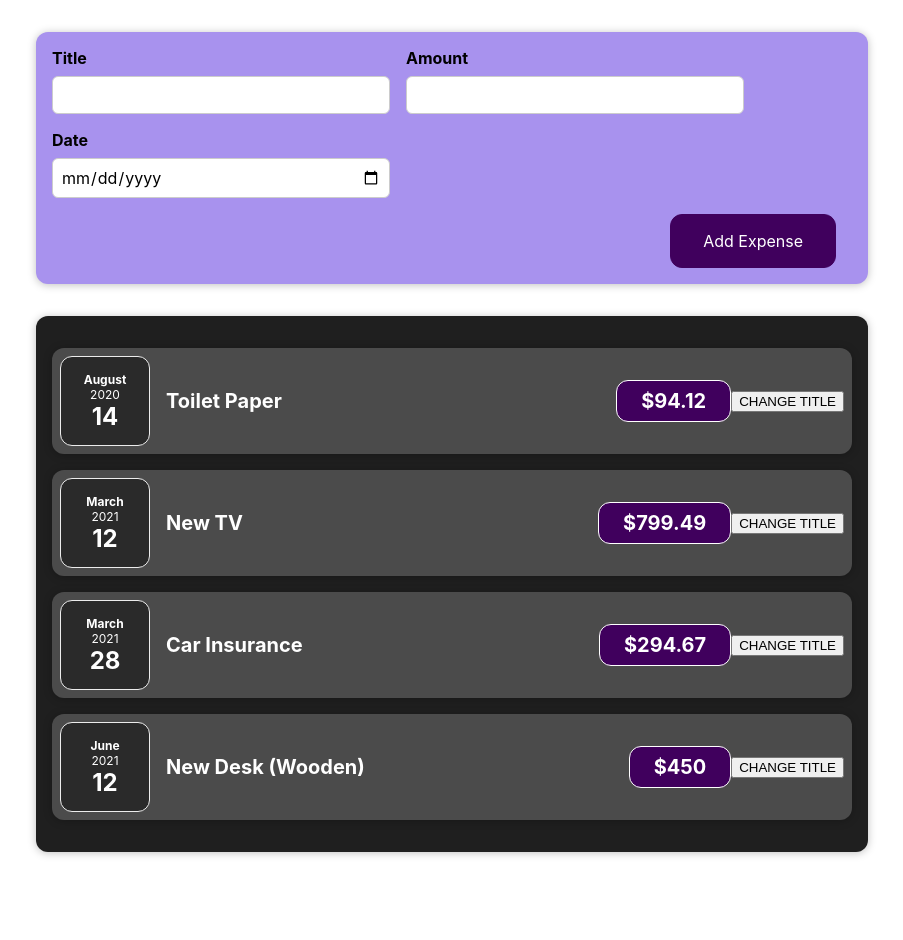
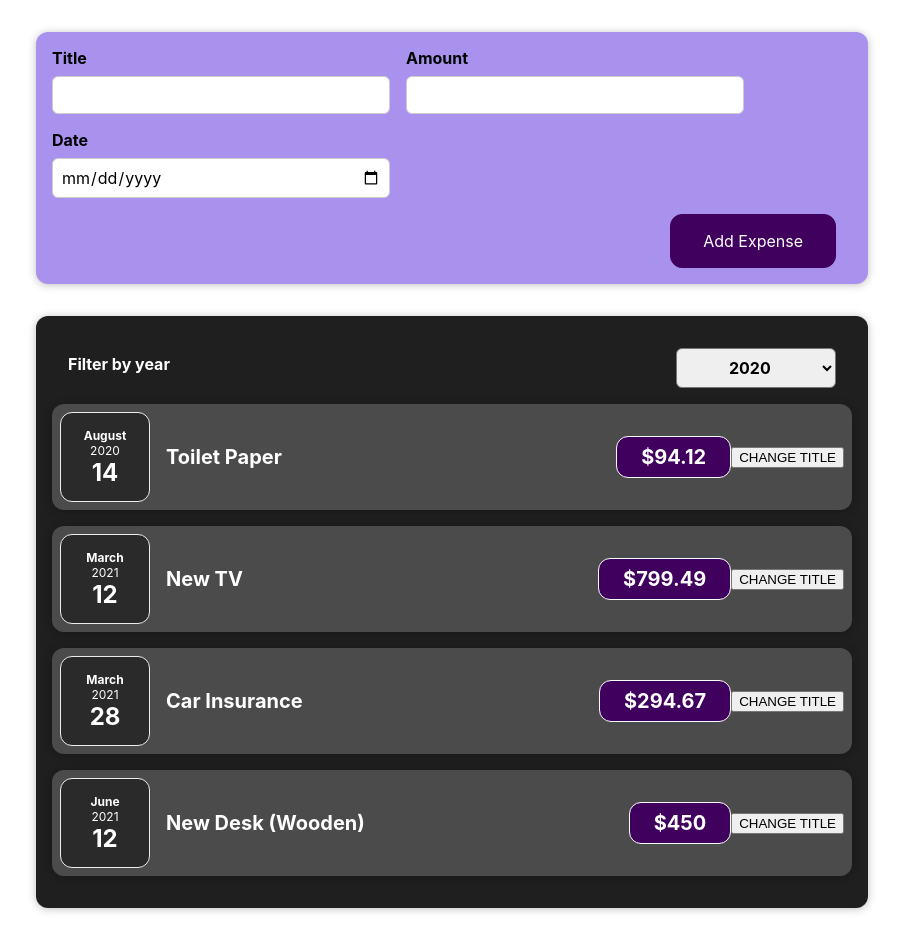
Before and after one commit to gaganggoyal/reactfirstapp, a React (Create React App) app: page / in a window 1280 px wide. Shown: the whole page, without its empty margins (188-1091 px from the left). Before the commit the page ends 884 px from the top, so only its background shows below. Built offline with nearby package versions, Linux system fonts and the light colour scheme.

Commit message:
Add expensesfilter.js

```diff
--- a/src/components/Expenses/Expenses.js
+++ b/src/components/Expenses/Expenses.js
@@ -1,11 +1,20 @@
 import './Expenses.css'
-import React from 'react';
+import React, {useState} from 'react';
 import Card from '../UI/Card'
 import ExpenseItem from './ExpenseItem';
+import ExpensesFilter from './ExpensesFilter';
+
 
 function Expenses(props) {
+  const [filteredYear, setFilteredYear] = useState('2020');
+  const filterChangeHandler = selectedYear => {
+    setFilteredYear(selectedYear);
+  };
+
   return (
+    <div>
       <Card className="expenses">
+      <ExpensesFilter selected={filteredYear} onChangeFilter={filterChangeHandler} />
         <ExpenseItem
           title={props.data[0].title}
           amount={props.data[0].amount}
@@ -27,6 +36,7 @@
           date={props.data[3].date}
           ></ExpenseItem>
       </Card>
+    </div>
 
   );
 }
--- /dev/null
+++ b/src/components/Expenses/ExpensesFilter.css
@@ -0,0 +1,24 @@
+.expenses-filter {
+  color: white;
+  padding: 0 1rem;
+}
+
+.expenses-filter__control {
+  display: flex;
+  width: 100%;
+  align-items: center;
+  justify-content: space-between;
+  margin: 1rem 0;
+}
+
+.expenses-filter label {
+  font-weight: bold;
+  margin-bottom: 0.5rem;
+}
+
+.expenses-filter select {
+  font: inherit;
+  padding: 0.5rem 3rem;
+  font-weight: bold;
+  border-radius: 6px;
+}
--- /dev/null
+++ b/src/components/Expenses/ExpensesFilter.js
@@ -0,0 +1,25 @@
+import React from 'react';
+
+import './ExpensesFilter.css';
+
+const ExpensesFilter = (props) => {
+  const dropdownChangeHandler = (event) => {
+    props.onChangeFilter(event.target.value);
+  };
+
+  return (
+    <div className='expenses-filter'>
+      <div className='expenses-filter__control'>
+        <label>Filter by year</label>
+        <select value={props.selected} onChange={dropdownChangeHandler}>
+          <option value='2022'>2022</option>
+          <option value='2021'>2021</option>
+          <option value='2020'>2020</option>
+          <option value='2019'>2019</option>
+        </select>
+      </div>
+    </div>
+  );
+};
+
+export default ExpensesFilter;
```
Lines whose indentation alone changed are shown as unchanged.
